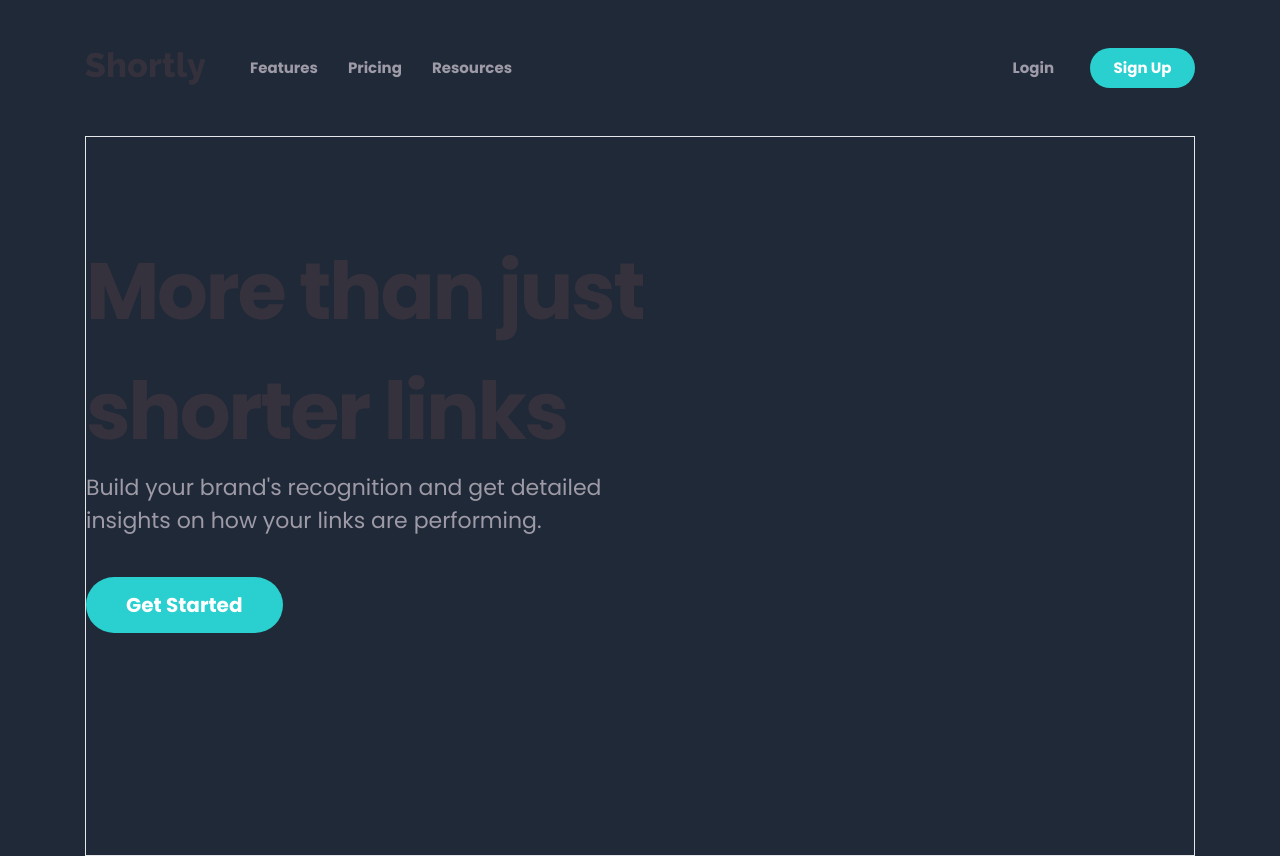
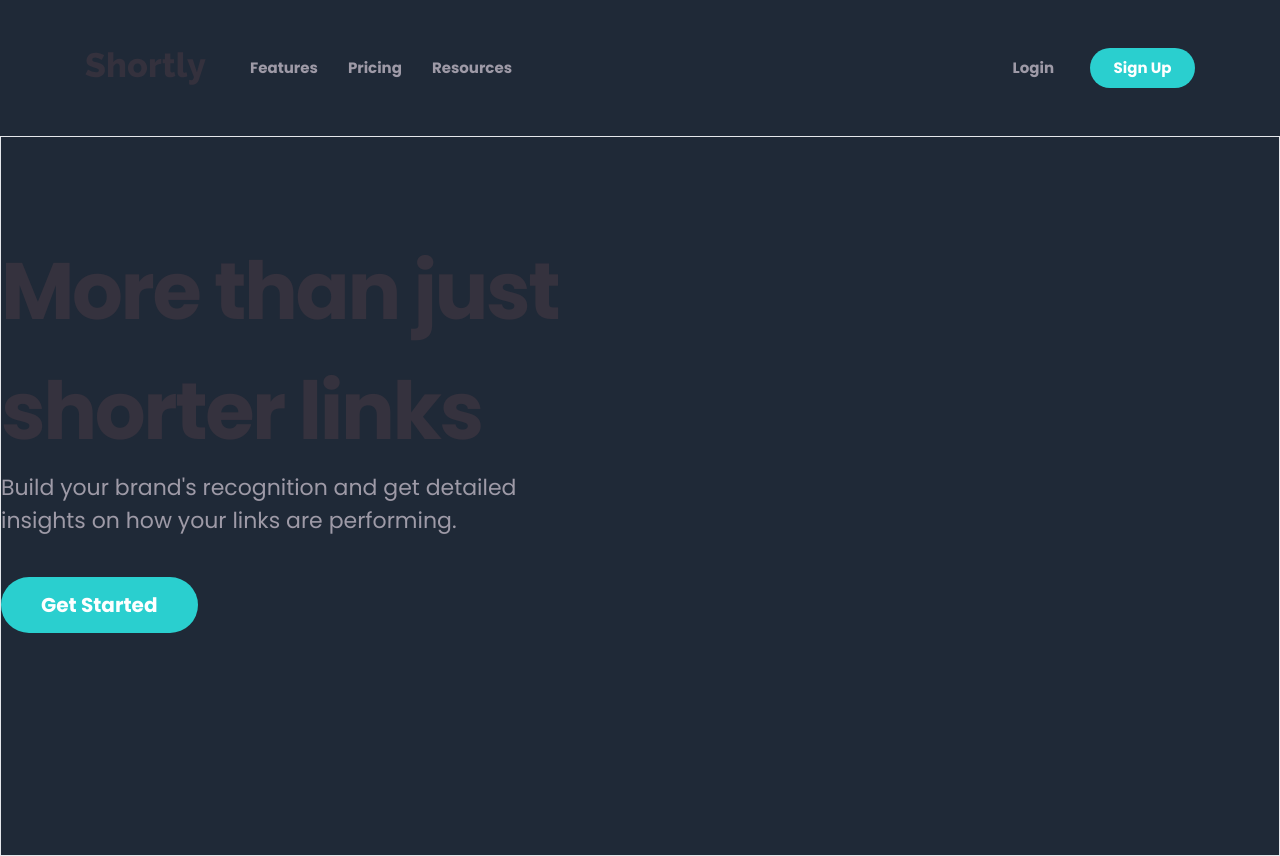
Before and after one commit to anindyoo/fe-mentor-5-shortly, a React (Create React App) app: page / in a window 1280 px wide. Built offline with nearby package versions, Linux system fonts and the light colour scheme.

Commit message:
feat: update width styling & set overflow-x to hidden.

```diff
--- a/src/App.jsx
+++ b/src/App.jsx
@@ -20,7 +20,7 @@ const App = () => {
   return (
     <div className="
     APP-CONTAINER
-    max-w-[69.375rem] mx-auto"
+    w-screen overflow-x-hidden"
     >
       <RouterProvider router={router} />
     </div>
```
